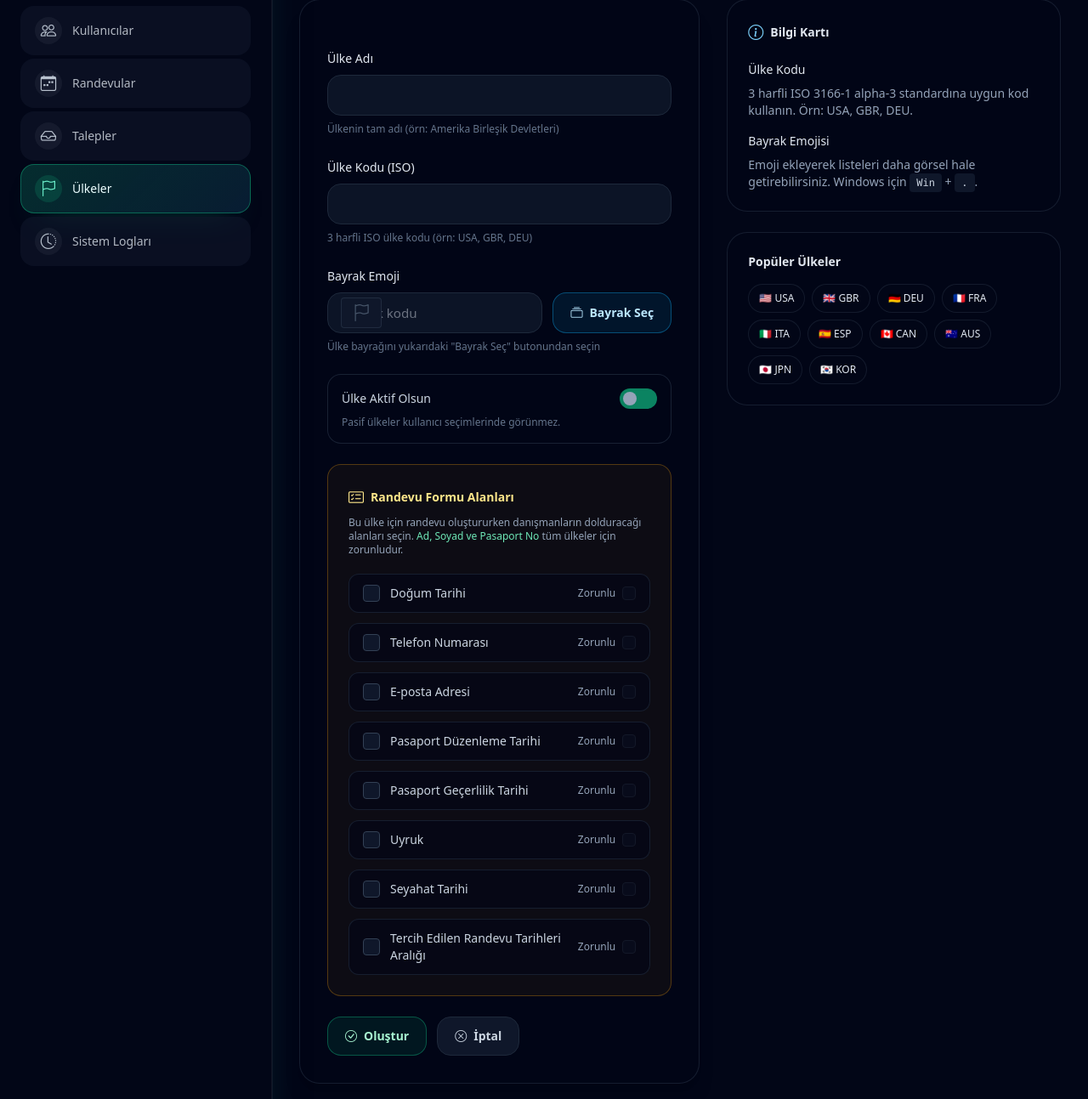
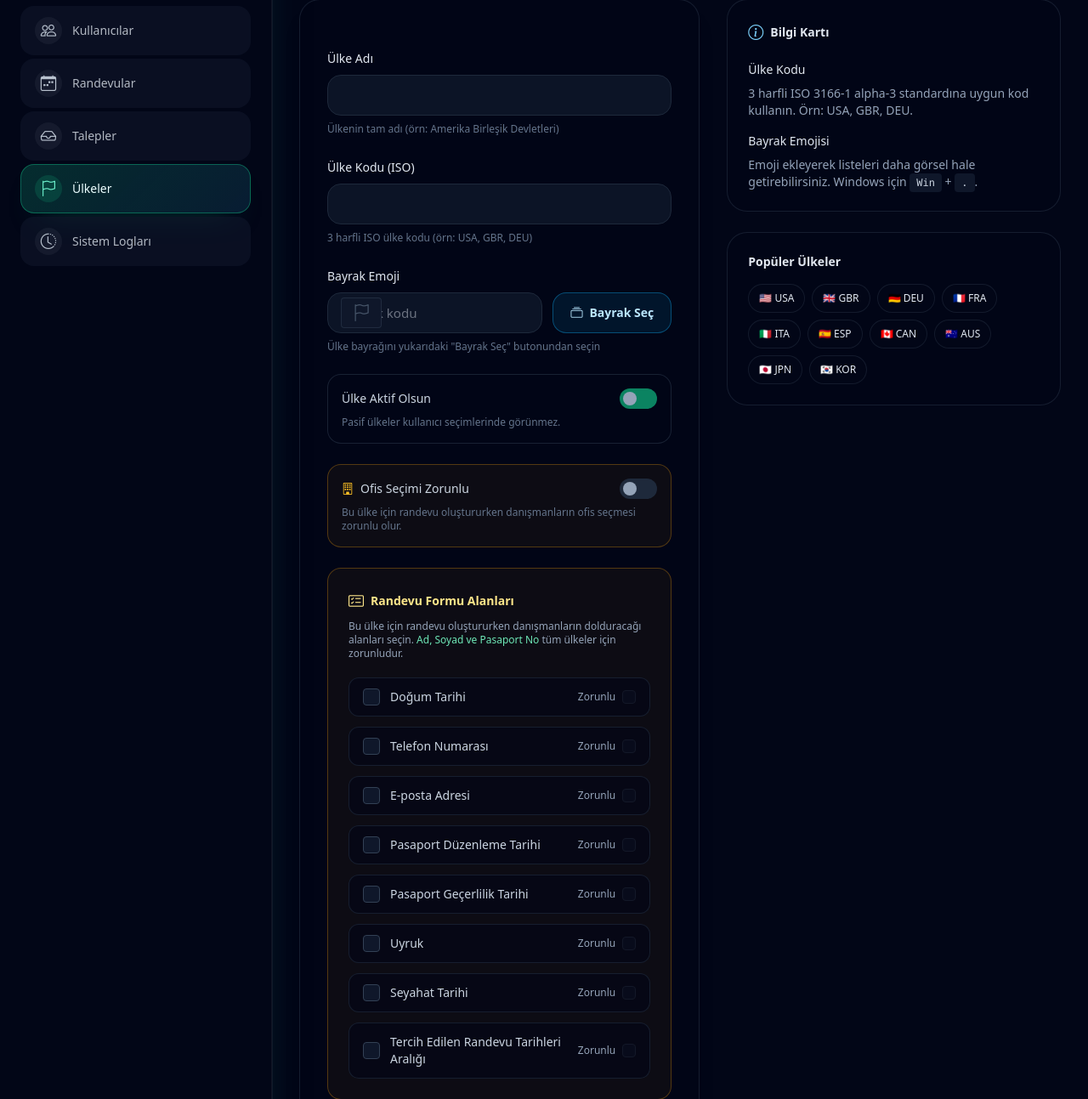
Before and after one commit to Optimus825482/vize-randevu-sistemi, a Flask app: page /admin/countries/create in a window 1280 px wide. Shown: the part 258-1551 px from the top of the page at 85% size. Run offline with Flask 3, Linux system fonts and the light colour scheme; a user stored in the database is signed in; some libraries are stand-ins or nearby versions.

Commit message:
Feature: Ülke formuna ofis zorunluluğu checkbox'ı eklendi

```diff
--- a/templates/admin/country_form.html
+++ b/templates/admin/country_form.html
@@ -99,6 +99,23 @@
                     </span>
                 </label>
                 <p class="mt-2 text-xs text-slate-500">Pasif ülkeler kullanıcı seçimlerinde görünmez.</p>
+            </div>
+
+            <div class="rounded-2xl border border-amber-500/30 bg-amber-500/5 px-4 py-4">
+                <label class="flex items-center justify-between text-sm text-slate-300">
+                    <div class="flex items-center gap-2">
+                        <i class="bi bi-building text-amber-400"></i>
+                        <span>Ofis Seçimi Zorunlu</span>
+                    </div>
+                    {{ form.office_required(class_="peer sr-only") }}
+                    <span
+                        class="relative inline-flex h-6 w-11 items-center rounded-full bg-slate-800 transition peer-checked:bg-amber-500/70">
+                        <span
+                            class="absolute left-1 h-4 w-4 rounded-full bg-slate-400 transition peer-checked:translate-x-5 peer-checked:bg-white"></span>
+                    </span>
+                </label>
+                <p class="mt-2 text-xs text-slate-500">Bu ülke için randevu oluştururken danışmanların ofis seçmesi
+                    zorunlu olur.</p>
             </div>
 
             <!-- Randevu Formu Alanları -->
```
